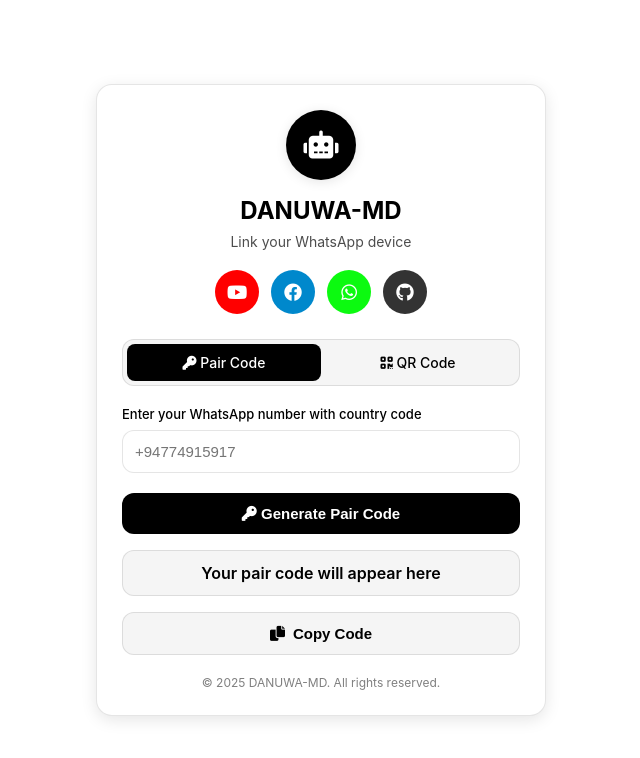
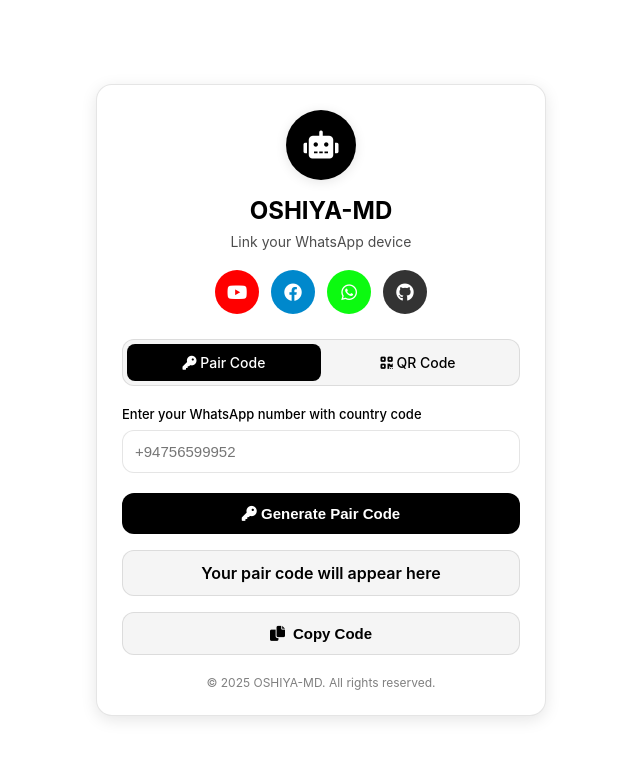
Before and after one commit to oshadha12345/Oshiya-md-bot-session, a website: page pair.html in a window 1280 px wide. Shown: the whole page, without its empty margins (319-959 px from the left). Drawn offline with nearby package versions, Linux system fonts and the light colour scheme.

Commit message:
Update pair.html

```diff
--- a/pair.html
+++ b/pair.html
@@ -3,7 +3,7 @@
   <head>
     <meta charset="UTF-8" />
     <meta name="viewport" content="width=device-width, initial-scale=1.0" />
-    <title>DANUWA-MD SESSION</title>
+    <title>OSHIYA-MD SESSION</title>
     <link
       rel="stylesheet"
       href="https://cdnjs.cloudflare.com/ajax/libs/font-awesome/6.0.0/css/all.min.css"
@@ -339,7 +339,7 @@
     <div class="container">
       <div class="header">
         <div class="logo"><i class="fas fa-robot"></i></div>
-        <h1 class="title">DANUWA-MD</h1>
+        <h1 class="title">OSHIYA-MD</h1>
         <p class="subtitle">Link your WhatsApp device</p>
         <div class="social-icons">
           <a
@@ -384,7 +384,7 @@
           type="text"
           id="mobileNumber"
           class="input-field"
-          placeholder="+94774915917"
+          placeholder="+94756599952"
           pattern="[+][0-9]{10,}"
           title="Please enter country code starting with + followed by number"
         />
@@ -414,7 +414,7 @@
       </button>
 
       <div class="footer">
-        <p>© 2025 DANUWA-MD. All rights reserved.</p>
+        <p>© 2025 OSHIYA-MD. All rights reserved.</p>
       </div>
     </div>
 
```
